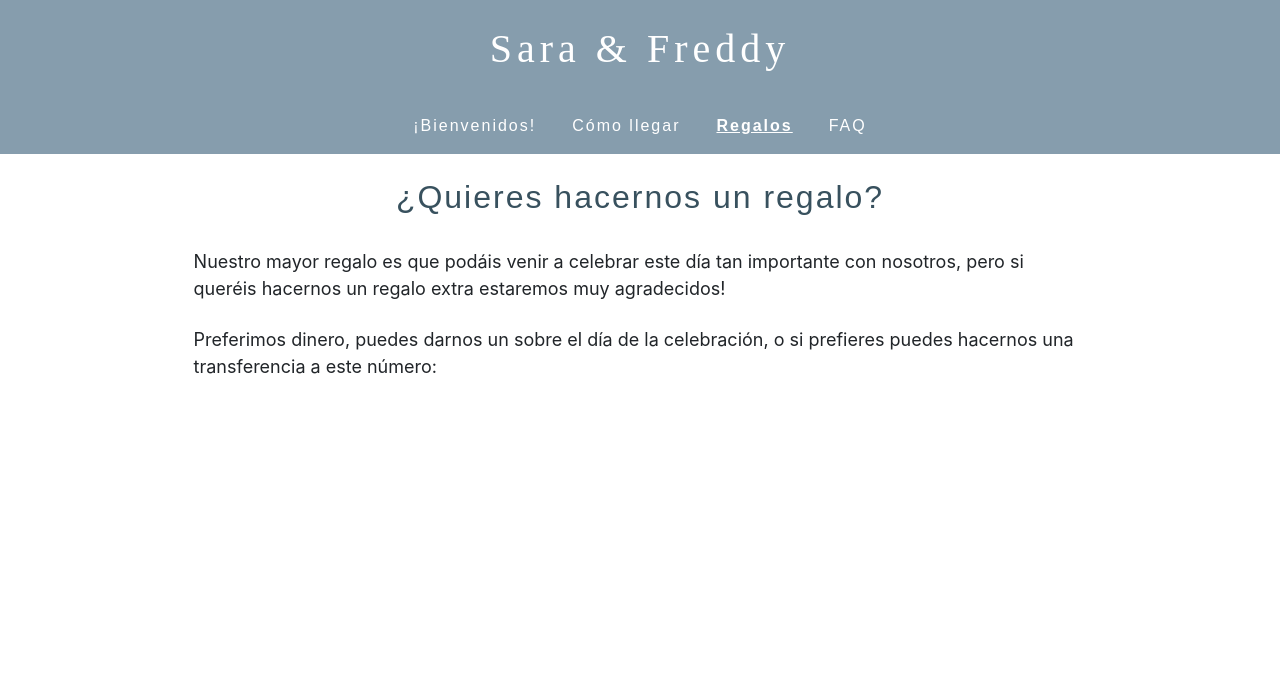
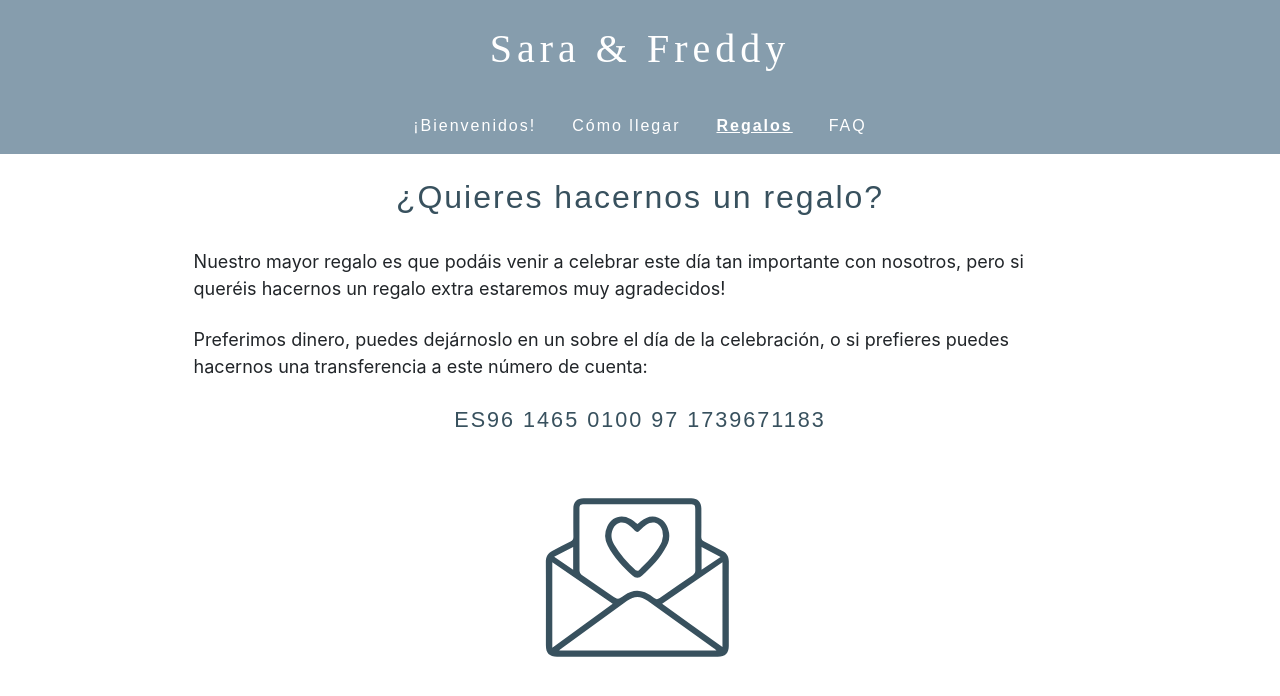
Before and after one commit to Sara-Acuaviva/wedding-Angular, an Angular app: page /gift in a window 1280 px wide. Shown: the top 696 px of the page. Built offline with nearby package versions, Linux system fonts and the light colour scheme; a web font is replaced by a local one.

Commit message:
Se termina modulo regalos

```diff
--- a/src/app/components/gift-list/gift-list.component.css
+++ b/src/app/components/gift-list/gift-list.component.css
@@ -0,0 +1,13 @@
+.num-cuenta {
+    font-family: Arial, Helvetica, sans-serif;
+    font-size: 1.35rem;
+    color: #38515e;
+    letter-spacing: 2px;
+    font-weight: lighter;
+  }
+
+  .sobre {
+    max-width: 250px;
+    vertical-align: middle;
+    margin: auto;
+   }
--- a/src/app/components/gift-list/gift-list.component.html
+++ b/src/app/components/gift-list/gift-list.component.html
@@ -7,10 +7,15 @@
         hacernos un regalo extra estaremos muy agradecidos!
     </p>
     <p class="p-resp mt-0 mb-4">
-        Preferimos dinero, puedes darnos un sobre el día de la celebración, o si prefieres puedes hacernos una
-        transferencia a este número:
+        Preferimos dinero, puedes dejárnoslo en un sobre el día de la celebración, o si prefieres puedes hacernos una
+        transferencia a este número de cuenta:
+    </p>
+    <p class="text-center num-cuenta" >
+        ES96 1465 0100 97 1739671183
     </p>
 
-
+    <div class="d-flex align-items-center">
+        <img class="sobre" src="/assets/imagenes/iconos_sobre.svg" />
+    </div>
 
 </div>
```
Also changed, not shown: src/app/components/travel/to-do-card/to-do-card.component.ts (added, +17 -0 lines), src/assets/imagenes/iconos_sobre.svg (added).
